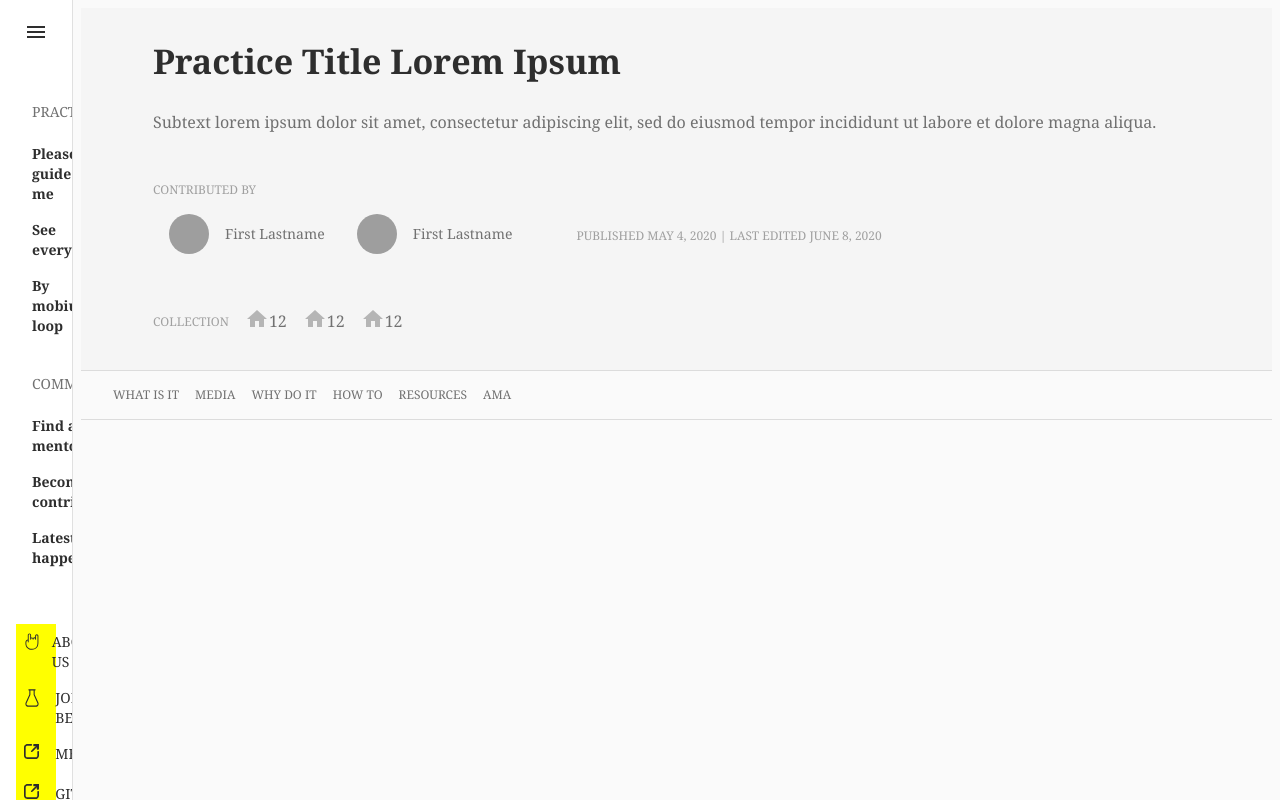
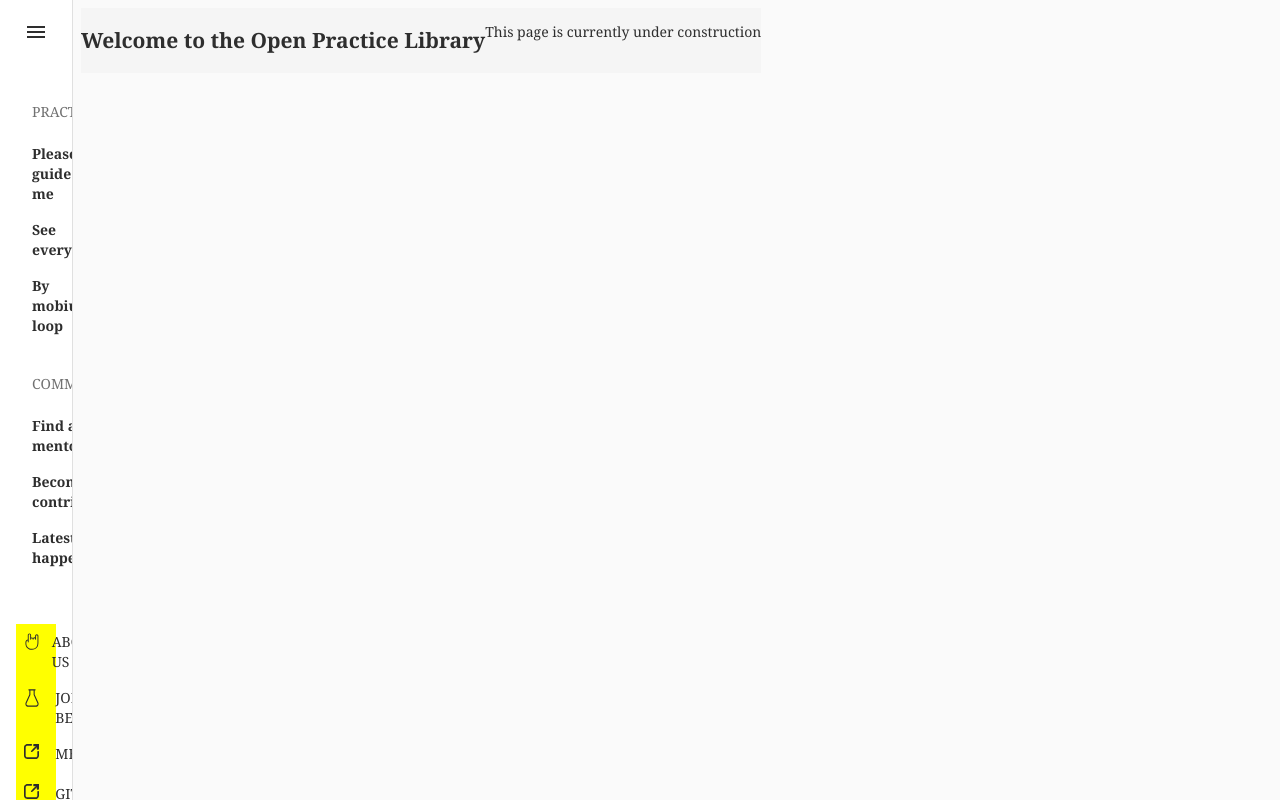
Before and after one commit to openpracticelibrary/opl-fe, a React (Create React App) app: page / in a window 1280 px wide. Built offline with nearby package versions, Linux system fonts and the light colour scheme; grey boxes are pictures that could not be loaded.

Commit message:
Added reach router, scaffolded out some other pages

```diff
--- a/package.json
+++ b/package.json
@@ -6,6 +6,7 @@
     "@material-ui/core": "^4.9.13",
     "@material-ui/icons": "^4.9.1",
     "@material-ui/styles": "^4.9.13",
+    "@reach/router": "^1.3.3",
     "@testing-library/jest-dom": "^4.2.4",
     "@testing-library/react": "^9.3.2",
     "@testing-library/user-event": "^7.1.2",
--- /dev/null
+++ b/src/App.js
@@ -0,0 +1,17 @@
+import React from 'react';
+import OPLDrawer from './components/shared/Drawer/index';
+import OPLRouter from './router/OPLRouter';
+import {ThemeProvider} from '@material-ui/core/styles';
+import theme from './components/shared/theme';
+
+function App() {
+    return (
+        <ThemeProvider theme={theme}>
+          <OPLDrawer>
+            <OPLRouter />
+          </OPLDrawer>
+        </ThemeProvider>
+    );
+}
+
+export default App;
--- a/src/components/App.js
+++ /dev/null
@@ -1,14 +0,0 @@
-import React from 'react';
-import OPLDrawer from './shared/Drawer/index';
-import {ThemeProvider} from '@material-ui/core/styles';
-import theme from './shared/theme';
-
-function App() {
-    return (
-        <ThemeProvider theme={theme}>
-            <OPLDrawer/>
-        </ThemeProvider>
-    );
-}
-
-export default App;
--- a/src/components/practicePage/PageIntro/TitleAndSubtitle.js
+++ b/src/components/practicePage/PageIntro/TitleAndSubtitle.js
@@ -19,7 +19,7 @@
     }
 }));
 
-export default function TitleAndSubtitle() {
+export default function TitleAndSubtitle(props) {
     const classes = useStyles();
 
     return (
@@ -27,12 +27,12 @@
             <Box className={classes.root}>
                 <Box className={classes.title}>
                     <Typography variant={"h4"} gutterBottom>
-                        <strong> Practice Title Lorem Ipsum </strong>
+                        <strong> {props.title} </strong>
                     </Typography>
                 </Box>
                 <Box className={classes.subtitle}>
                     <Typography indent={"small"}>
-                        Subtext lorem ipsum dolor sit amet, consectetur adipiscing elit, sed do eiusmod tempor incididunt ut labore et dolore magna aliqua.
+                      {props.subtitle}
                     </Typography>
                 </Box>
             </Box>
--- a/src/components/practicePage/PageIntro/index.js
+++ b/src/components/practicePage/PageIntro/index.js
@@ -23,7 +23,7 @@
     }
 }));
 
-export default function PageIntro() {
+export default function PageIntro(props) {
     const classes = useStyles();
 
     return (
@@ -31,7 +31,7 @@
             <CssBaseline/>
             <Container className={classes.container}>
                 <main className={classes.content}>
-                    <TitleAndSubtitle/>
+                    <TitleAndSubtitle title={props.title} subtitle={props.subtitle} />
                     <Box className={classes.row}>
                         <ContributedBy />
                     </Box>
--- a/src/components/shared/Drawer/index.js
+++ b/src/components/shared/Drawer/index.js
@@ -7,7 +7,6 @@
 import IconButton from '@material-ui/core/IconButton';
 import MenuIcon from '@material-ui/icons/Menu';
 import {BottomListItems, TopListItems} from './ListItems';
-import PracticePageContent from '../../../pages/PracticePageContent';
 import Box from '@material-ui/core/Box';
 import Footer from './Footer'
 
@@ -77,7 +76,7 @@
     },
 }));
 
-export default function OPLDrawer() {
+export default function OPLDrawer(props) {
     const classes = useStyles();
     const [open, setOpen] = React.useState(false);
 
@@ -145,7 +144,7 @@
                 <Footer />
 
             </Drawer>
-            <PracticePageContent/>
+            {props.children}
         </div>
     );
 }
--- a/src/index.js
+++ b/src/index.js
@@ -1,6 +1,6 @@
 import React from 'react';
 import ReactDOM from 'react-dom';
-import App from './components/App';
+import App from './App';
 import * as serviceWorker from './serviceWorker';
 
 ReactDOM.render(
--- /dev/null
+++ b/src/pages/Home.js
@@ -0,0 +1,33 @@
+import React from 'react';
+import { makeStyles } from '@material-ui/core/styles/index';
+import Box from '@material-ui/core/Box';
+
+const useStyles = makeStyles((theme) => ({
+  root: {
+    display: 'flex',
+    flexDirection: 'column',
+    flexGrow: 1,
+    padding: theme.spacing(1),
+  },
+  titleBox: {
+    display: 'flex',
+    justifyContent: 'flex-start',
+    backgroundColor: theme.palette.common.white,
+    width: '100%',
+  }
+}));
+
+export default function Home() {
+  const classes = useStyles();
+
+  return (
+    <>
+      <Box className={classes.root}>
+        <Box className={classes.titleBox}>
+          <h2>Welcome to the Open Practice Library</h2>
+          <p>This page is currently under construction</p>
+        </Box>
+      </Box>
+    </>
+  )
+};
--- a/src/pages/PracticePageContent.js
+++ b/src/pages/PracticePageContent.js
@@ -29,20 +29,25 @@
     {title: 'AMA', url: '#'},
 ];
 
-export default function PracticePageContent() {
+//TODO: Retrieve specific practice page content and pass through props to children
+export default function PracticePageContent(props) {
     const classes = useStyles();
 
     return (
         <React.Fragment>
             <Box className={classes.root}>
                 <Box className={classes.titleBox}>
-                    <PageIntro/>
+                  <PageIntro
+                    title={ `Practice Title Lorem Ipsum -- ${props.name}` }
+                    subtitle="Subtext lorem ipsum dolor sit amet, consectetur adipiscing elit, sed do eiusmod tempor incididunt ut labore et dolore magna aliqua."
+                  />
                 </Box>
                 <Box>
                     <Divider/>
                     <PageMenu sections={sections}/>
                     <Divider/>
                 </Box>
+                { props.name }
             </Box>
         </React.Fragment>
     )
--- /dev/null
+++ b/src/pages/Practices.js
@@ -0,0 +1,33 @@
+import React from 'react';
+import { makeStyles } from '@material-ui/core/styles/index';
+import Box from '@material-ui/core/Box';
+
+const useStyles = makeStyles((theme) => ({
+  root: {
+    display: 'flex',
+    flexDirection: 'column',
+    flexGrow: 1,
+    padding: theme.spacing(1),
+  },
+  titleBox: {
+    display: 'flex',
+    justifyContent: 'flex-start',
+    backgroundColor: theme.palette.common.white,
+    width: '100%',
+  }
+}));
+
+export default function Home() {
+  const classes = useStyles();
+
+  return (
+    <>
+      <Box className={classes.root}>
+        <Box className={classes.titleBox}>
+          <h2>Welcome to the Open Practice Library</h2>
+          <p>This page is currently under construction</p>
+        </Box>
+      </Box>
+    </>
+  )
+};
--- /dev/null
+++ b/src/pages/index.js
@@ -0,0 +1,3 @@
+export { default as Home } from './Home';
+export { default as PracticePageContent } from './PracticePageContent';
+export { default as Practices } from './Practices';
--- /dev/null
+++ b/src/router/OPLRouter.js
@@ -0,0 +1,13 @@
+import React from "react";
+import { Router } from "@reach/router";
+import { Home, Practices, PracticePageContent } from "../pages";
+
+const OPLRouter = (props) => (
+  <Router>
+    <Home path="/" />
+    <Practices path="/practice" />
+    <PracticePageContent path="/practice/:name" />
+  </Router>
+);
+
+export default OPLRouter;
```
Also changed, not shown: 1 other file (tests, documents, lock files or other folders).
